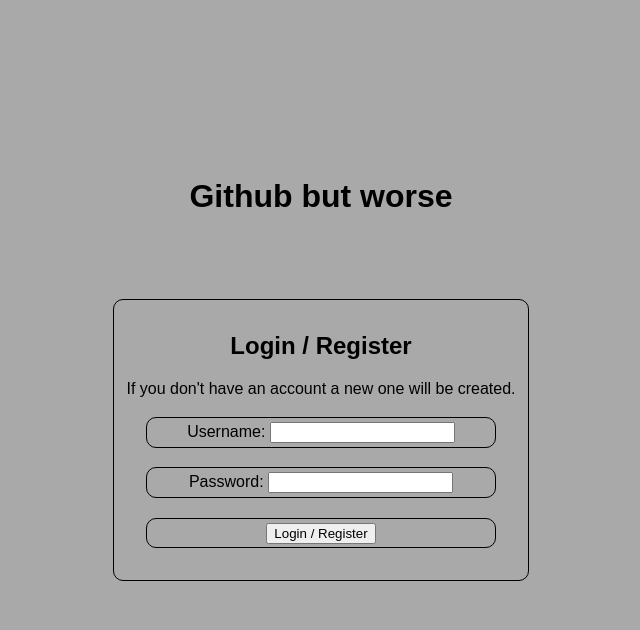
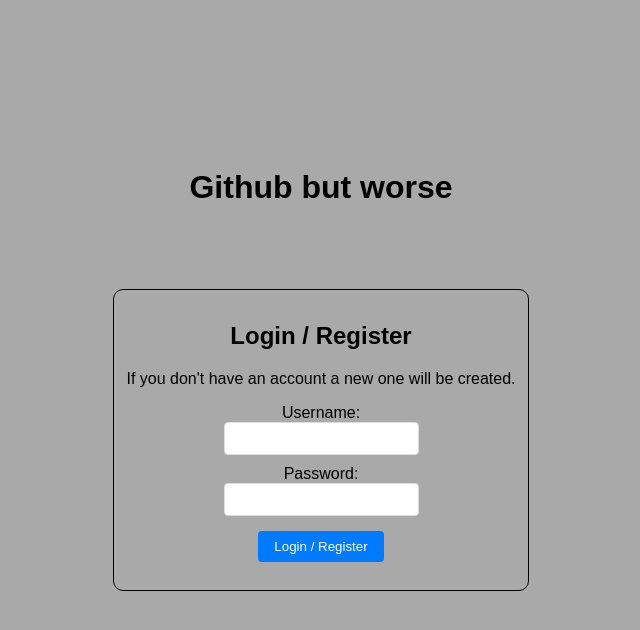
Before and after one commit to s1lenk/zaklucna, a Flask app: page /login in a window 1280 px wide. Shown: the top 630 px of the page, without its empty margins (319-959 px from the left). Run offline with Flask 3, Linux system fonts and the light colour scheme.

Commit message:
bish bash bosh css shit shite

```diff
--- /dev/null
+++ b/static/css/style.css
@@ -0,0 +1,80 @@
+body {
+    background-color: gray;
+    font-family: Arial, sans-serif;
+    margin: 0;
+    padding: 20px;
+}
+
+.header {
+    display: flex;
+    justify-content: space-between;
+    align-items: center;
+    margin-bottom: 20px;
+}
+
+.container {
+    background-color: darkgray;
+    border-radius: 10px;
+    padding: 20px;
+    margin-bottom: 20px;
+}
+
+table {
+    width: 100%;
+    border-collapse: collapse;
+    margin-bottom: 20px;
+}
+
+th, td {
+    border: 1px solid #ddd;
+    padding: 8px;
+    text-align: left;
+}
+
+th {
+    background-color: #f2f2f2;
+}
+
+tr:hover {
+    background-color: lightgrey;
+}
+
+div {
+    margin: 10px 0;
+}
+
+button {
+    padding: 8px 16px;
+    background-color: #007bff;
+    color: white;
+    border: none;
+    border-radius: 4px;
+    cursor: pointer;
+    margin: 5px;
+}
+
+button:hover {
+    background-color: #0056b3;
+}
+
+.error-message {
+    color: red;
+    margin-bottom: 10px;
+}
+
+input[type="text"] {
+    padding: 8px;
+    border-radius: 4px;
+    border: 1px solid #ddd;
+}
+
+input[type="password"] {
+    padding: 8px;
+    border-radius: 4px;
+    border: 1px solid #ddd
+}
+
+label {
+    margin-bottom: 0.4rem;
+    font-weight: 500;
+}
--- a/templates/login.html
+++ b/templates/login.html
@@ -4,6 +4,7 @@
     <meta charset="UTF-8">
     <meta name="viewport" content="width=device-width, initial-scale=1.0">
     <title>LOGIN PAGE</title>
+    <link rel="stylesheet" href="{{ url_for('static', filename='css/style.css') }}">
     <style>
         body {
             background-color: darkgray;
@@ -19,7 +20,7 @@
             font-family: Arial, sans-serif;
         }
 
-        div {
+        .login-box {
             box-sizing: border-box;
             border-style: solid;
             border-width: 1px;
@@ -27,15 +28,7 @@
             margin: 5%;
             padding: 1%;
         }
-        .loginButton{
-            box-sizing: border-box;
-            border-style: solid;
-            border-width: 1px;
-            border-radius: 10px;
-            margin: 5%;
-            padding: 0;
 
-        }
     </style>
 </head>
 <script src="https://cdnjs.cloudflare.com/ajax/libs/jquery/3.7.1/jquery.min.js"></script>
@@ -44,17 +37,16 @@
 
     <div id="error-message" style="color: red; display: none;"></div>
 
-    <div id="login-container">
+    <div id="login-container" class="login-box">
         <h2>Login / Register</h2>
         <p>If you don't have an account a new one will be created.</p>
 
         <div>
-            <label for="username">Username:</label>
+            <label for="username">Username:</label><br>
             <input type="text" id="username" required>
         </div>
-
         <div>
-            <label for="password">Password:</label>
+            <label for="password">Password:</label><br>
             <input type="password" id="password" required>
         </div>
 
```
Also changed, not shown: templates/mainPage.html (+1 -71 lines), 4 other files.
